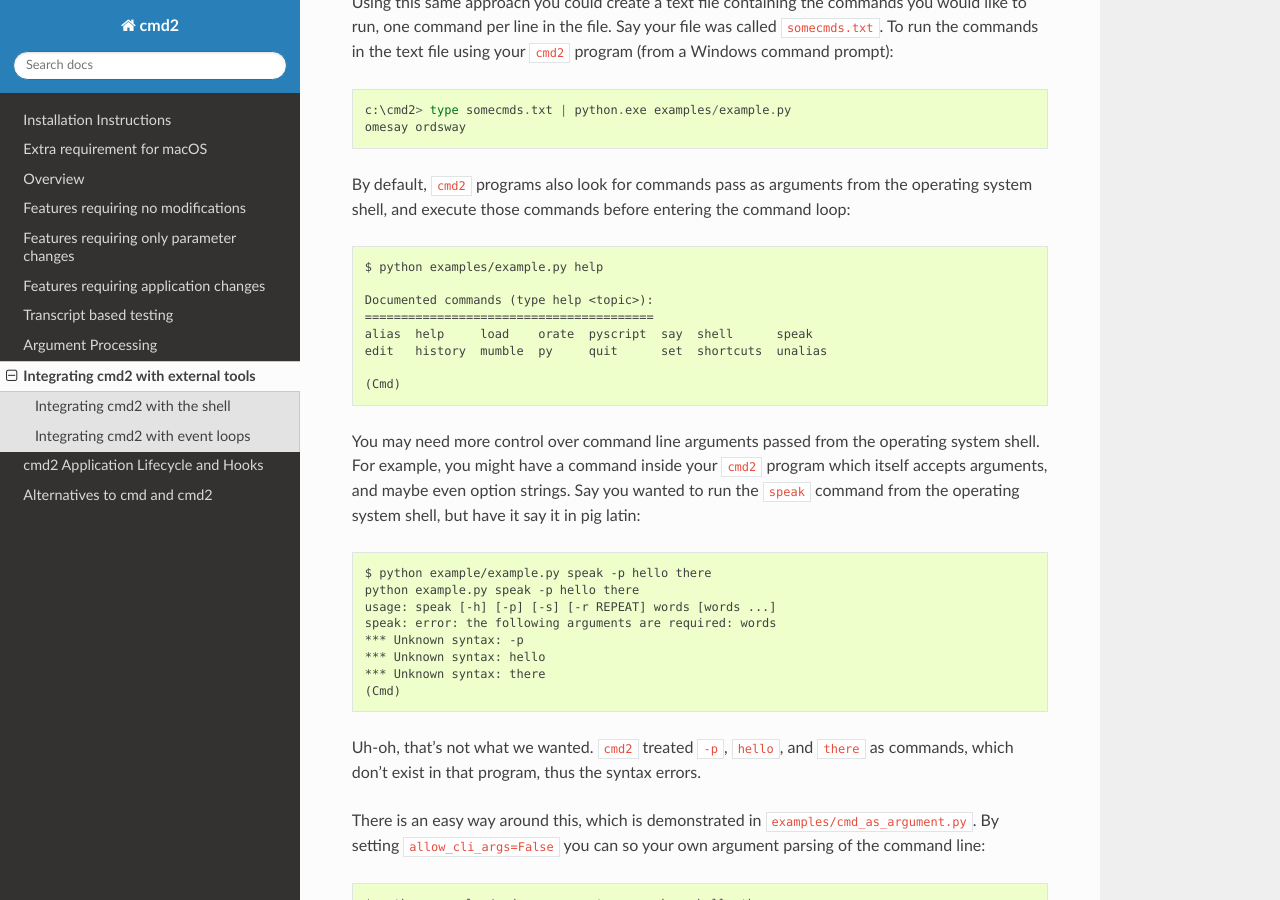
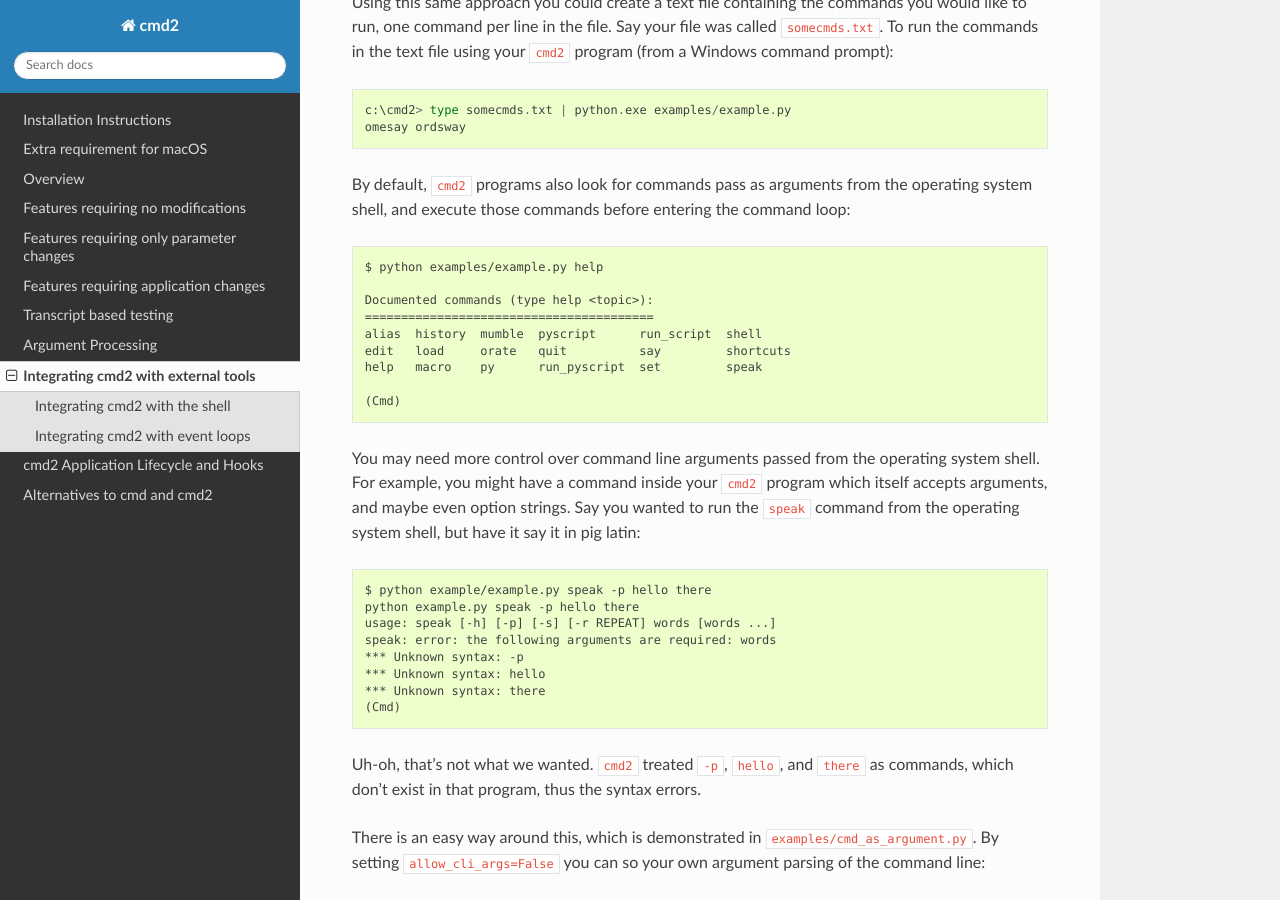
Before and after one commit to python-cmd2/cmd2, a Sphinx documentation site: the page built from docs/integrating.rst, in a window 1280 px wide and 900 px high, scrolled down 758 px. Built offline with Sphinx 7.4.7 and the Read the Docs theme 2.0.0, drawn with Linux system fonts in a browser that asks for light colours.

```diff
--- a/docs/integrating.rst
+++ b/docs/integrating.rst
@@ -45,8 +45,9 @@ loop::
 
     Documented commands (type help <topic>):
     ========================================
-    alias  help     load    orate  pyscript  say  shell      speak
-    edit   history  mumble  py     quit      set  shortcuts  unalias
+    alias  history  mumble  pyscript      run_script  shell
+    edit   load     orate   quit          say         shortcuts
+    help   macro    py      run_pyscript  set         speak
 
     (Cmd)
 
--- a/docs/unfreefeatures.rst
+++ b/docs/unfreefeatures.rst
@@ -359,10 +359,10 @@ the help categories with per-command Help Messages::
     edit                Edit a file in a text editor
     help                List available commands with "help" or detailed help with "help cmd"
     history             usage: history [-h] [-r | -e | -s | -o FILE | -t TRANSCRIPT] [arg]
-    load                Runs commands in script file that is encoded as either ASCII or UTF-8 text
     py                  Invoke python command, shell, or script
-    pyscript            Runs a python script file inside the console
     quit                Exits this application
+    run_pyscript        Runs a python script file inside the console
+    run_script          Runs commands in script file that is encoded as either ASCII or UTF-8 text
     set                 usage: set [-h] [-a] [-l] [settable [settable ...]]
     shell               Execute a command as if at the OS prompt
     shortcuts           Lists shortcuts available
```
Also changed, not shown: README.md (+3 -3 lines), 4 other files.
